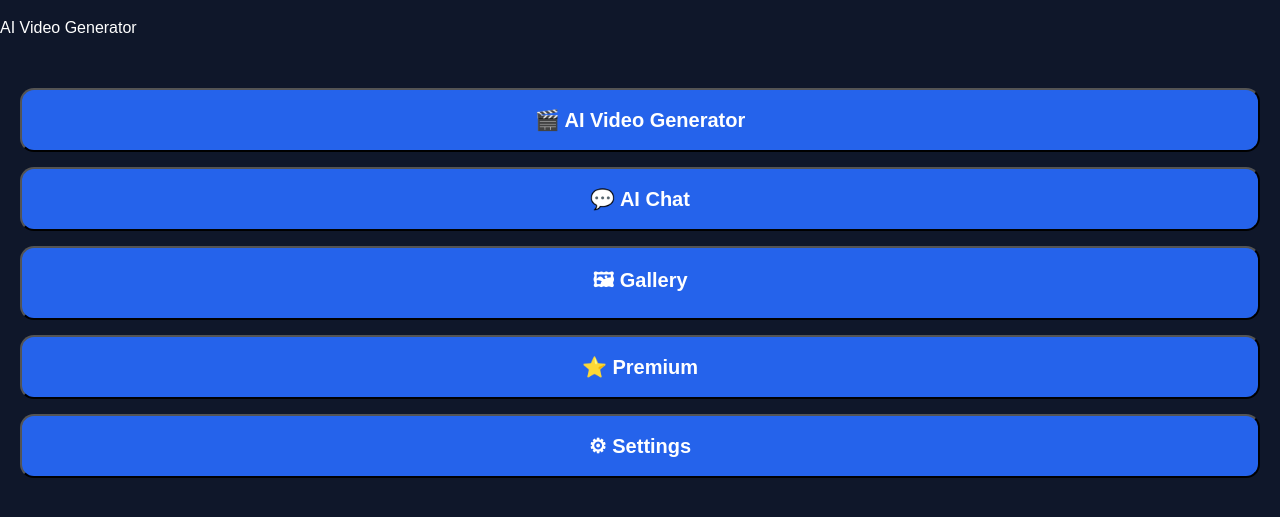
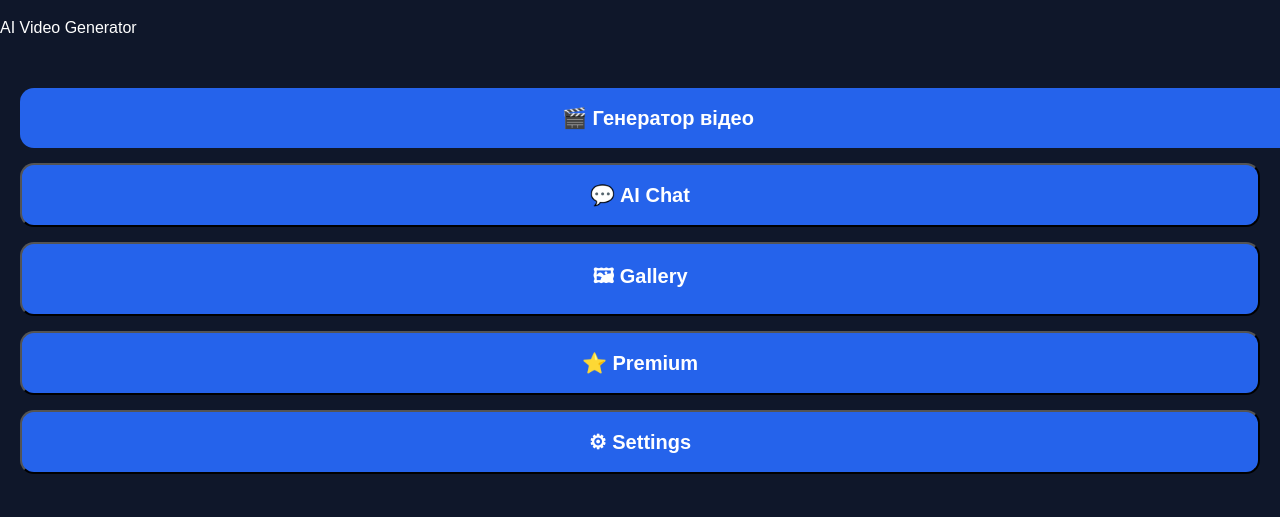
Before and after one commit to universe888m-svg/lumora-ai-studio, a plain HTML site: page index.html in a window 1280 px wide. Shown: the part 61-578 px from the top of the page. Drawn offline with Linux system fonts and the light colour scheme.

Commit message:
Update index.html

```diff
--- a/index.html
+++ b/index.html
@@ -17,7 +17,9 @@
 
 <div class="container">
 
-<button class="button">🎬 AI Video Generator</button>
+<a href="сторінки/відео.html" class="button">
+    🎬 Генератор відео
+</a>
 
 <button class="button">💬 AI Chat</button>
 
```
